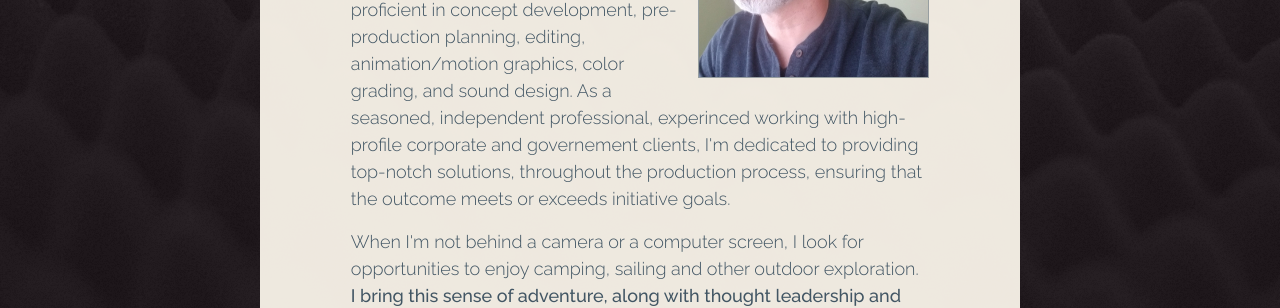
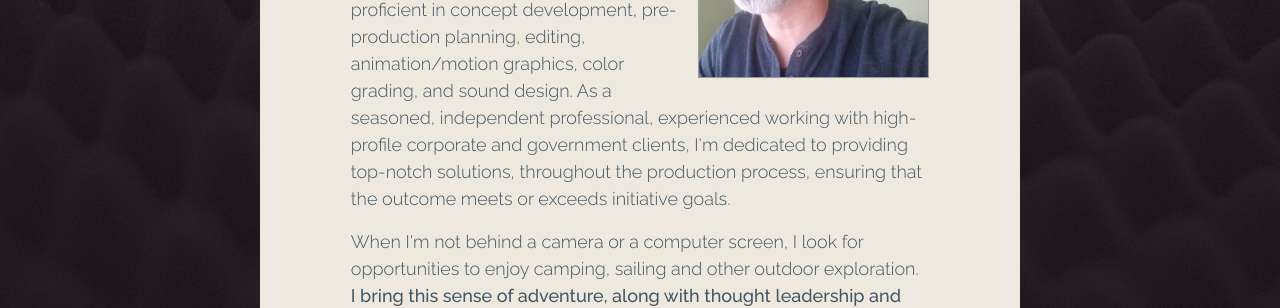
Before and after one commit to vi-vi-io/Portfolio-page, a Jekyll site: the page built from index.md, in a window 1280 px wide and 900 px high, scrolled down 842 px. Shown: the part 342-650 px from the top of the window. Built offline with Jekyll 4.4.1, drawn with Linux system fonts in a browser that asks for light colours; nearby versions of some CDN libraries; part of the change alters nothing that is shown; some of the changed text lies outside the part shown.

```diff
--- a/_config.yml
+++ b/_config.yml
@@ -1,6 +1,7 @@
 url: "https://vi-vi.io" # the base hostname & protocol for your site, e.g. http://example.com
 baseurl: "" # the subpath of your site, e.g. /blog
 title: "VIVI Productions" # the name of your site, e.g. ACME Corp.
+google_analytics: "G-NK9Y362DFM"
 # sass:
 #     load_paths:
 #         - _sass
--- a/_includes/about.html
+++ b/_includes/about.html
@@ -7,7 +7,7 @@
 					<div class="">
 						<img src="./assets/images/scott.jpg" alt="picture of Scott">
 						<h2>About me</h2>
-						<p><span class="para-intro">Hello, my name is Scott.</span> I'm a <strong>Visual Storyteller</strong> with demonstrated experience delivering poignant, strategy-driven video content. I'm proficient in concept development, pre-production planning, editing, animation/motion graphics, color grading, and sound design. As a seasoned, independent professional, experinced working with high-profile corporate and governement clients, I'm dedicated to providing top-notch solutions, throughout the production process, ensuring that the outcome meets or exceeds initiative goals.</p>
+						<p><span class="para-intro">Hello, my name is Scott.</span> I'm a <strong>Visual Storyteller</strong> with demonstrated experience delivering poignant, strategy-driven video content. I'm proficient in concept development, pre-production planning, editing, animation/motion graphics, color grading, and sound design. As a seasoned, independent professional, experienced working with high-profile corporate and government clients, I'm dedicated to providing top-notch solutions, throughout the production process, ensuring that the outcome meets or exceeds initiative goals.</p>
 						<p>When I'm not behind a camera or a computer screen, I look for opportunities to enjoy camping, sailing and other outdoor exploration. <br/><strong>I bring this sense of adventure, along with thought leadership and roll-up-the-sleeves tenacity, to every project I work on</strong>.</p>
 					</div>
 				</div>
--- /dev/null
+++ b/_includes/analytics.html
@@ -0,0 +1,9 @@
+<!-- Google tag (gtag.js) -->
+<script async src="https://www.googletagmanager.com/gtag/js?id=G-NK9Y362DFM"></script>
+<script>
+  window.dataLayer = window.dataLayer || [];
+  function gtag(){dataLayer.push(arguments);}
+  gtag('js', new Date());
+
+  gtag('config', '{{ site.google_analytics }}');
+</script>
--- a/_includes/head.html
+++ b/_includes/head.html
@@ -29,12 +29,7 @@
   <link rel="stylesheet" href="{{ "/assets/css/main.css" | relative_url }}">
 
   <!-- Global site tag (gtag.js) - Google Analytics -->
-  <script async src="https://www.googletagmanager.com/gtag/js?id=G-NK9Y362DFM"></script>
-  <script>
-    window.dataLayer = window.dataLayer || [];
-    function gtag(){dataLayer.push(arguments);}
-    gtag('js', new Date());
-
-    gtag('config', 'G-NK9Y362DFM');
-  </script>
+  {% if jekyll.environment == 'production' and site.google_analytics %}
+  {% include analytics.html %}
+  {% endif %}
 </head>
```
Also changed, not shown: 1 other file.
